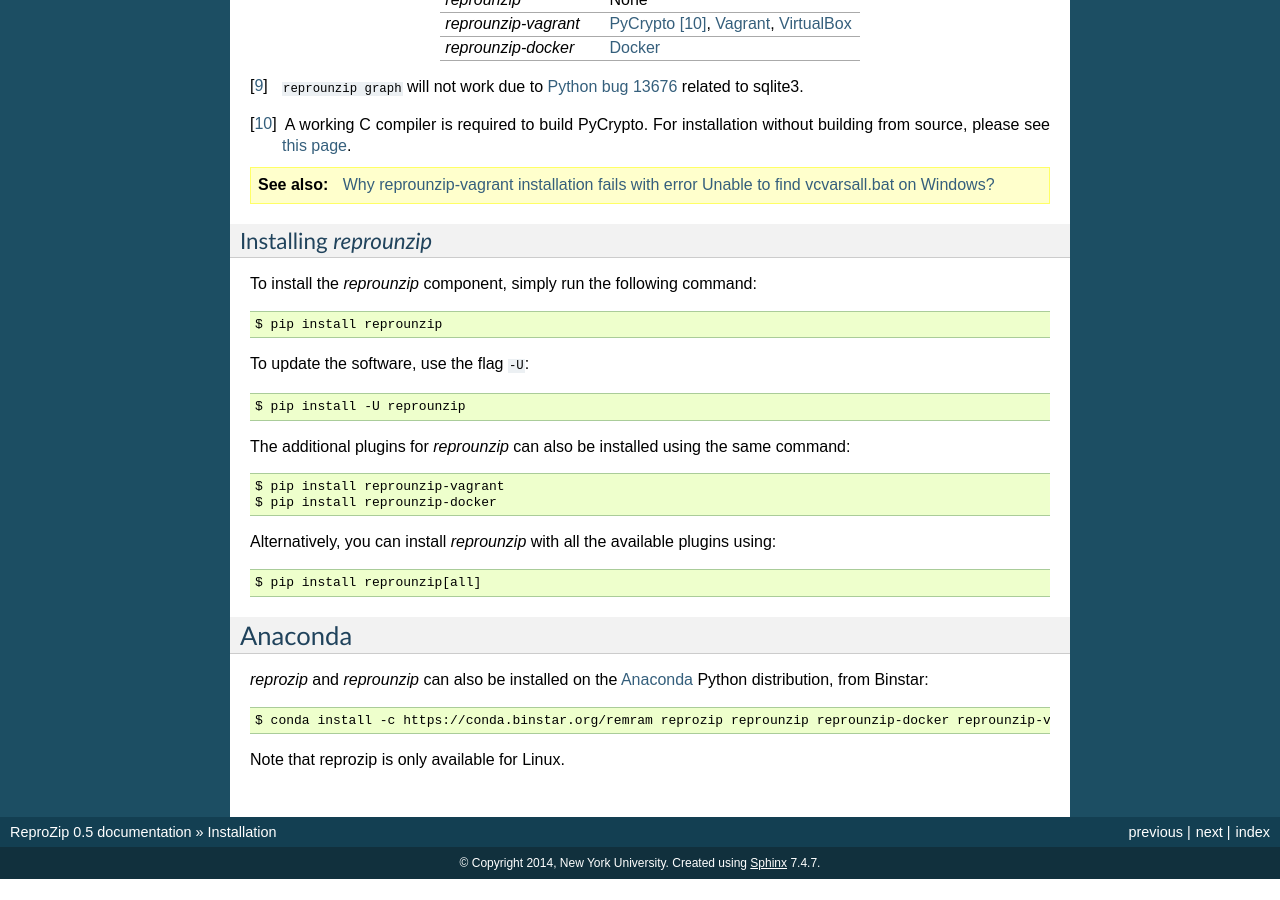
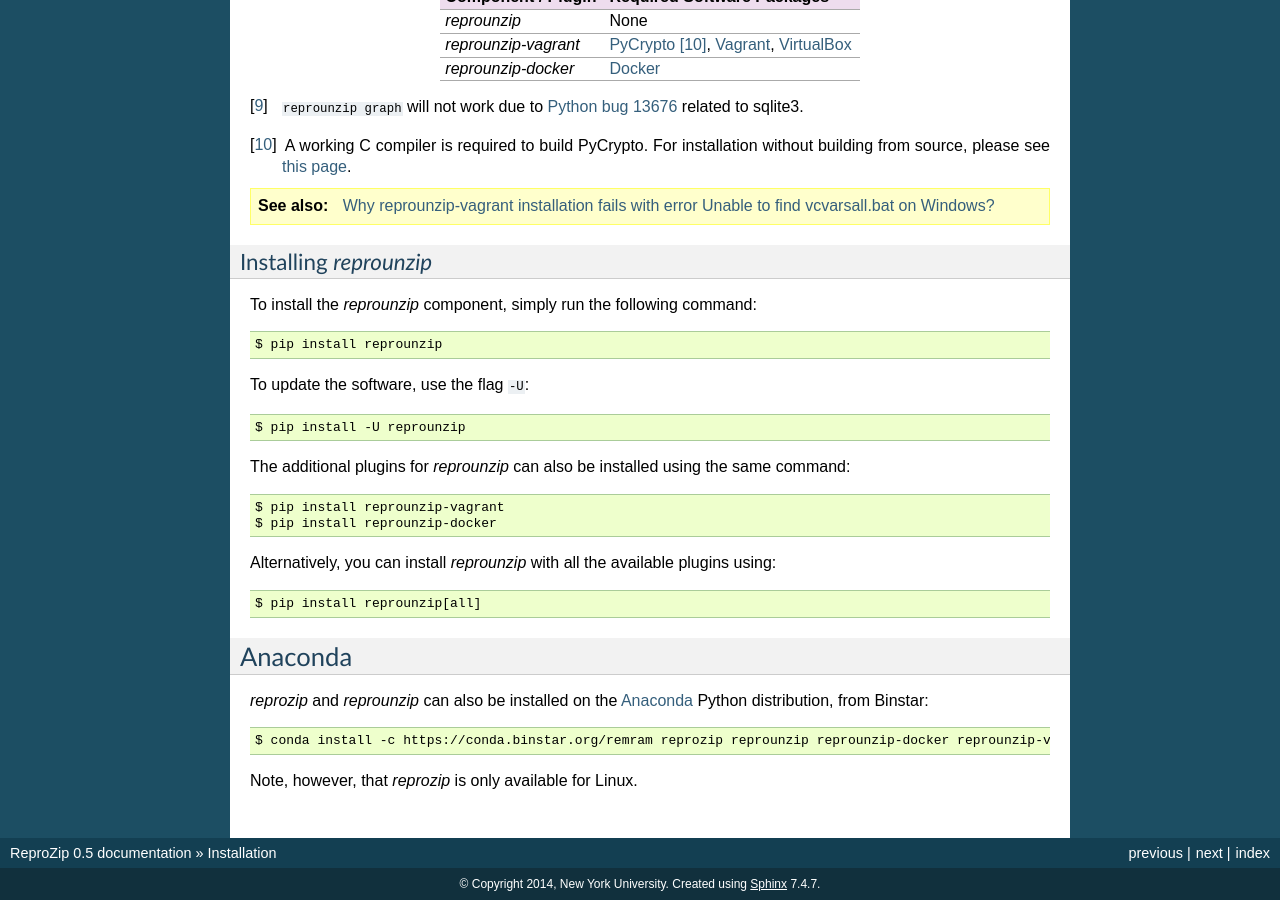
Before and after one commit to VIDA-NYU/reprozip, a Sphinx documentation site: the page built from docs/source/install.rst, in a window 1280 px wide and 900 px high, scrolled down 3070 px. Built offline with Sphinx 7.4.7, drawn with Linux system fonts in a browser that asks for light colours; before the commit the page ends 3949 px from its top, so only the background shows below that; some of the changed text lies outside the part shown.

Commit message:
Small fix.

```diff
--- a/docs/source/install.rst
+++ b/docs/source/install.rst
@@ -199,4 +199,4 @@
 
     $ conda install -c https://conda.binstar.org/remram reprozip reprounzip reprounzip-docker reprounzip-vagrant
 
-Note that reprozip is only available for Linux.
+Note, however, that *reprozip* is only available for Linux.
```
Also changed, not shown: other parts of docs/source/install.rst (+1 -1 lines).
